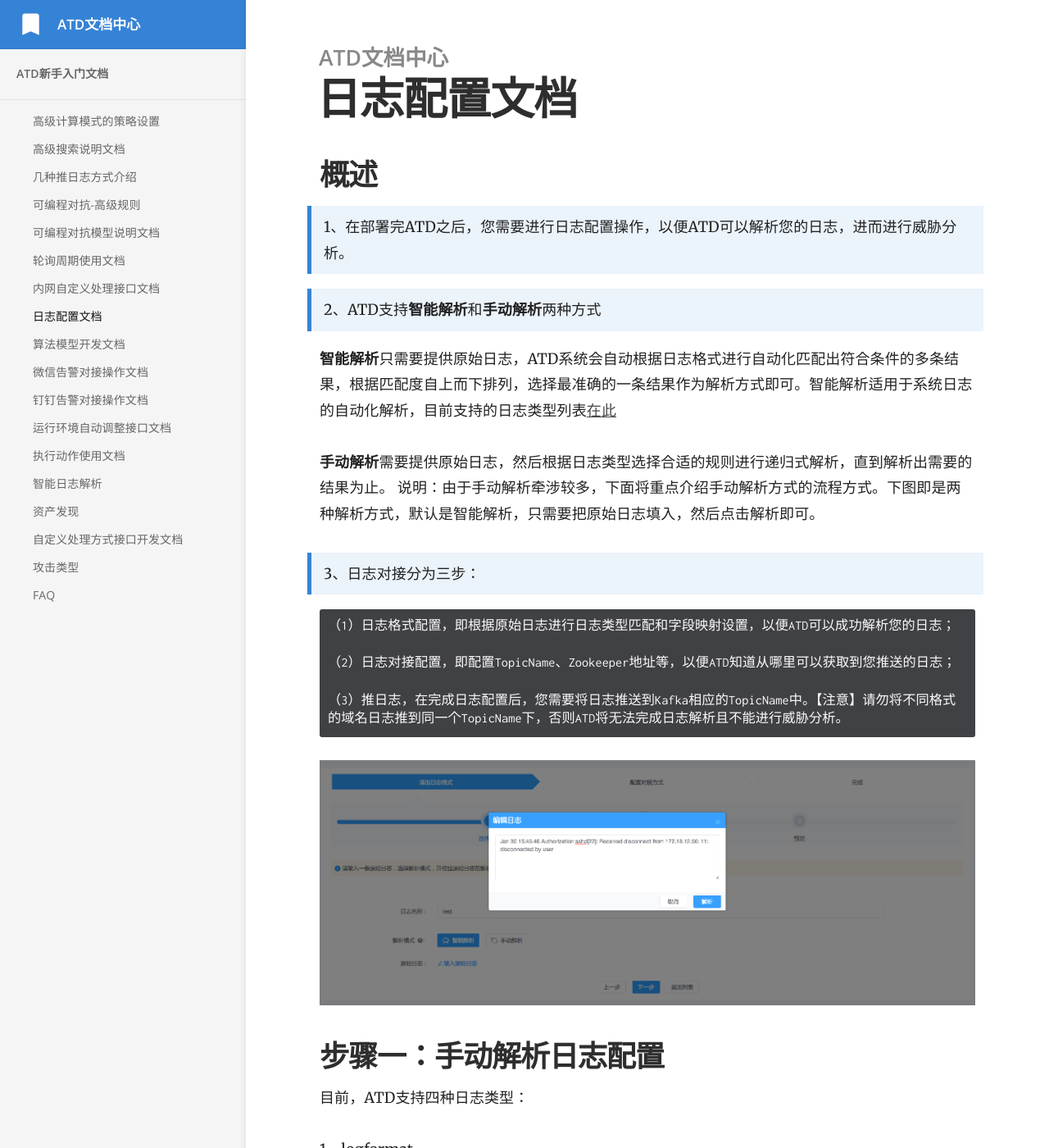
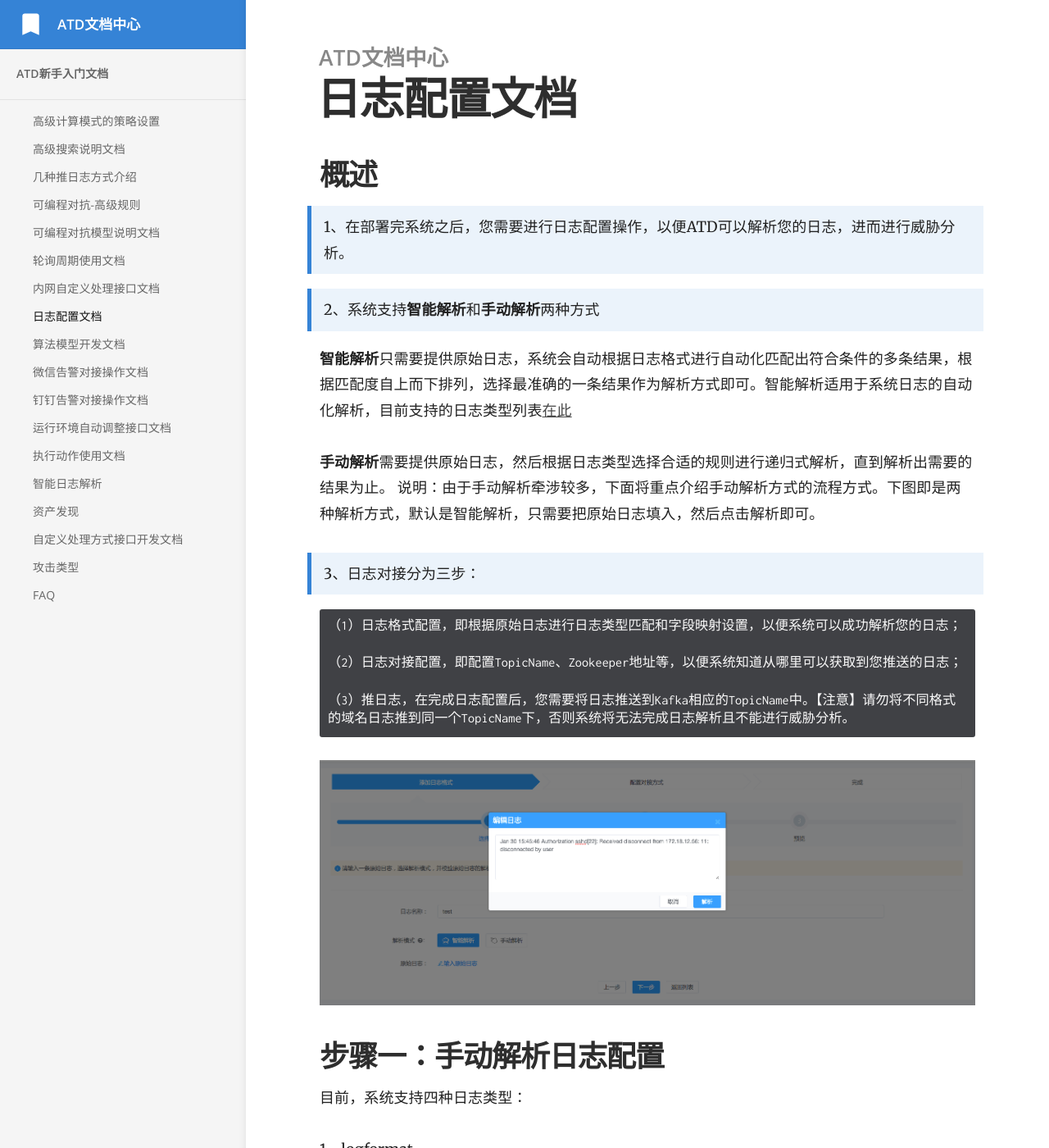
Before and after one commit to ytf606/docs, a Jekyll site: the page built from _docs/日志配置文档.md, in a window 1280 px wide and 1400 px high. Shown: the whole window at 82% size. Built offline with Jekyll 4.4.1, drawn with Linux system fonts in a browser that asks for light colours; some of the changed text lies outside the part shown.

Commit message:
Update 日志配置文档.md

```diff
--- a/_docs/日志配置文档.md
+++ b/_docs/日志配置文档.md
@@ -5,29 +5,29 @@
 
 ## 概述
 
-> 1、在部署完ATD之后，您需要进行日志配置操作，以便ATD可以解析您的日志，进而进行威胁分析。
+> 1、在部署完系统之后，您需要进行日志配置操作，以便ATD可以解析您的日志，进而进行威胁分析。
 
-> 2、ATD支持**智能解析**和**手动解析**两种方式
+> 2、系统支持**智能解析**和**手动解析**两种方式
 
-**智能解析**只需要提供原始日志，ATD系统会自动根据日志格式进行自动化匹配出符合条件的多条结果，根据匹配度自上而下排列，选择最准确的一条结果作为解析方式即可。智能解析适用于系统日志的自动化解析，目前支持的日志类型列表[在此](../智能日志解析/)
+**智能解析**只需要提供原始日志，系统会自动根据日志格式进行自动化匹配出符合条件的多条结果，根据匹配度自上而下排列，选择最准确的一条结果作为解析方式即可。智能解析适用于系统日志的自动化解析，目前支持的日志类型列表[在此](../智能日志解析/)
 
 **手动解析**需要提供原始日志，然后根据日志类型选择合适的规则进行递归式解析，直到解析出需要的结果为止。
 说明：由于手动解析牵涉较多，下面将重点介绍手动解析方式的流程方式。下图即是两种解析方式，默认是智能解析，只需要把原始日志填入，然后点击解析即可。
 
 > 3、日志对接分为三步：
 
-    （1）日志格式配置，即根据原始日志进行日志类型匹配和字段映射设置，以便ATD可以成功解析您的日志；
+    （1）日志格式配置，即根据原始日志进行日志类型匹配和字段映射设置，以便系统可以成功解析您的日志；
 
-    （2）日志对接配置，即配置TopicName、Zookeeper地址等，以便ATD知道从哪里可以获取到您推送的日志；
+    （2）日志对接配置，即配置TopicName、Zookeeper地址等，以便系统知道从哪里可以获取到您推送的日志；
 
-    （3）推日志，在完成日志配置后，您需要将日志推送到Kafka相应的TopicName中。【注意】请勿将不同格式的域名日志推到同一个TopicName下，否则ATD将无法完成日志解析且不能进行威胁分析。
+    （3）推日志，在完成日志配置后，您需要将日志推送到Kafka相应的TopicName中。【注意】请勿将不同格式的域名日志推到同一个TopicName下，否则系统将无法完成日志解析且不能进行威胁分析。
 
 ![智能解析]({{site.baseurl}}/images/log/parse10.png)
 
 
 ## 步骤一：手动解析日志配置
 
-目前，ATD支持四种日志类型：
+目前，系统支持四种日志类型：
 
 1、logformat
 
@@ -147,7 +147,7 @@
 
 
 ## 步骤二：日志对接配置
-> 在成功完成日志格式配置后，您可以对某个日志格式进行对接配置，选择使用ATD的Kafka或是您私有的Kafka，在选择了您私有的Kafka后，您需要设置TopicName、Zookeeper地址或Kafka地址。
+> 在成功完成日志格式配置后，您可以对某个日志格式进行对接配置，选择使用系统的Kafka或是您私有的Kafka，在选择了您私有的Kafka后，您需要设置TopicName、Zookeeper地址或Kafka地址。
 
 
 ## 步骤三：推日志
@@ -156,7 +156,7 @@
 2、在进行推日志操作时，您可以根据每个日志格式后对应的文档说明来进行推日志操作。
 
 ### 四种推日志方式介绍
-ATD支持多种给Kafka推送日志的方式，每种方式有推荐使用场景，以下是几种推送方式优缺点介绍：
+系统支持多种给Kafka推送日志的方式，每种方式有推荐使用场景，以下是几种推送方式优缺点介绍：
 #### 1、优先推荐Kafkacat推送方式
 ##### 优势：
 由C语言开发，资源消耗少。
```
